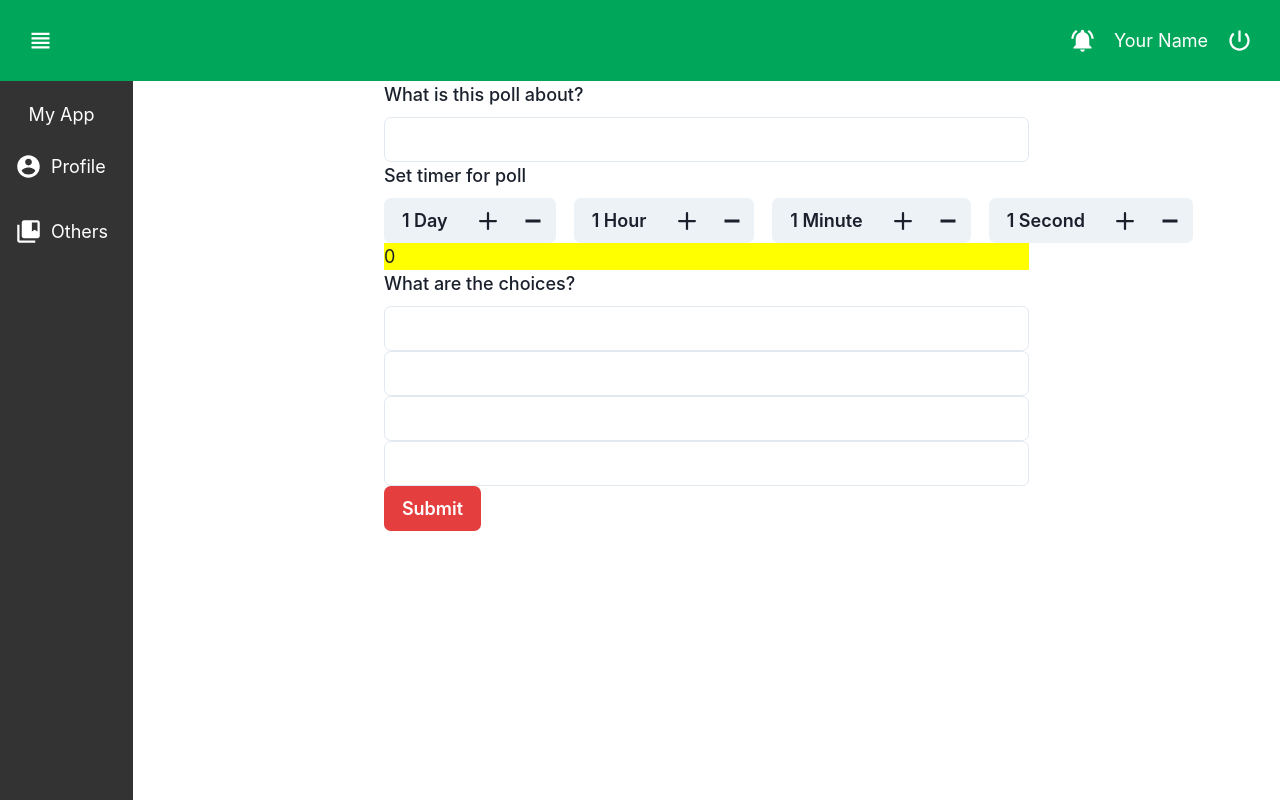
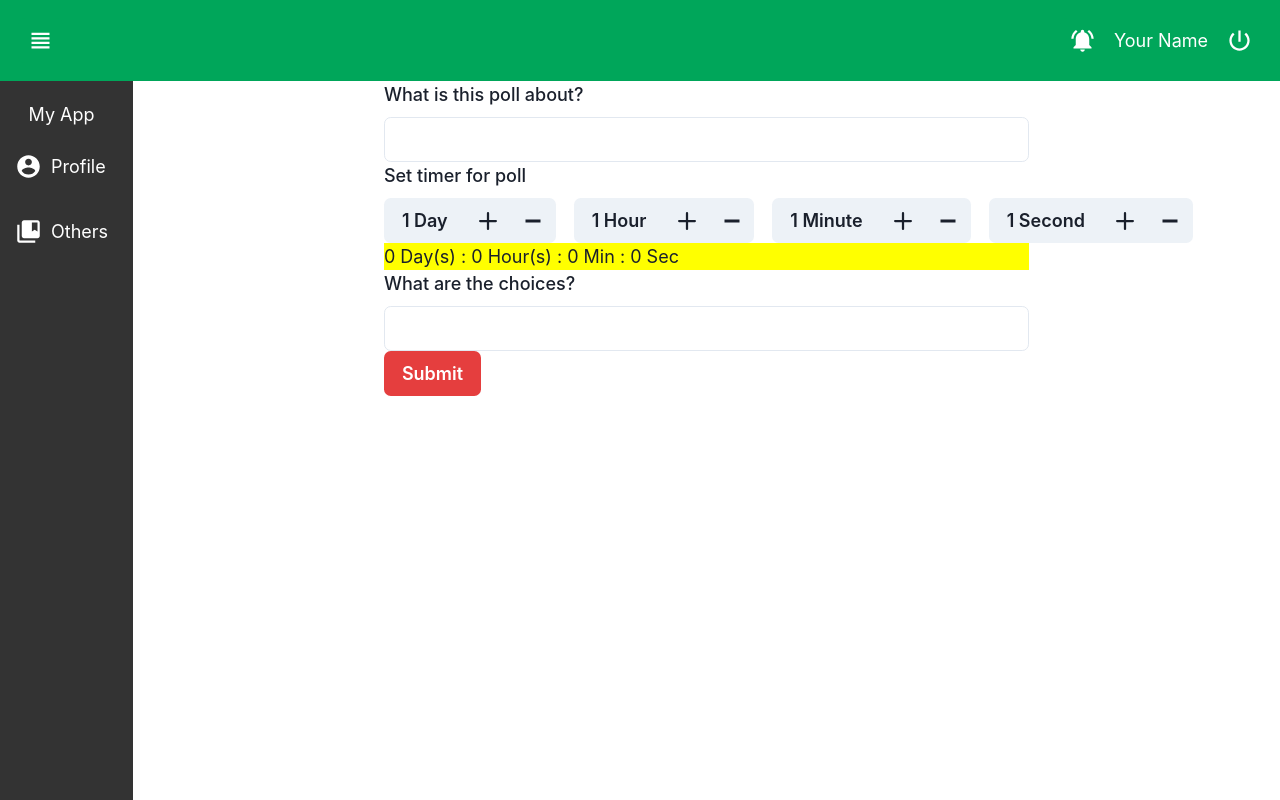
Before and after one commit to GrammerhubTeam/goat-vote, a Next.js app in the folder ui/: page /create in a window 1280 px wide. Built offline with nearby package versions, Linux system fonts and the light colour scheme.

Commit message:
add TimerDisplay, add input functionality
Co-authored-by: hcmlopes <hcmlopes@users.noreply.github.com>
Co-authored-by: maxinemull <maxinemull@users.noreply.github.com>
Co-authored-by: Adrian Marquis <schism578@users.noreply.github.com>

```diff
--- /dev/null
+++ b/ui/components/TimeDisplay.tsx
@@ -0,0 +1,15 @@
+import React from 'react'
+
+function TimeDisplay({ milliseconds }) {
+  const days = Math.floor(milliseconds / (1000 * 60 * 60 * 24))
+  const hours = Math.floor(milliseconds / (1000 * 60 * 60)) % 24
+  const minutes = Math.floor(milliseconds / (1000 * 60)) % 60
+  const seconds = (milliseconds / 1000) % 60
+  return (
+    <div>
+      {days} Day(s) : {hours} Hour(s) : {minutes} Min : {seconds} Sec
+    </div>
+  )
+}
+
+export default TimeDisplay
--- a/ui/pages/create.tsx
+++ b/ui/pages/create.tsx
@@ -1,4 +1,6 @@
 import { useState } from 'react'
+import TimeDisplay from '../components/TimeDisplay'
+
 import {
   Heading,
   Stack,
@@ -15,7 +17,7 @@ import { AddIcon, MinusIcon } from '@chakra-ui/icons'
 
 export default function Create() {
   const [timerLength, setTimerLength] = useState(0)
-  const [pollChoices, setPollChoices] = useState([])
+  const [choices, setChoices] = useState([])
 
   // Handle timer
   const handleTimerInput = (amount) => {
@@ -23,6 +25,14 @@ export default function Create() {
       setTimerLength(0)
     } else {
       setTimerLength(timerLength + amount)
+    }
+  }
+
+  //Handle input choice
+  const handleChoiceInput = (event) => {
+    if (event.key === 'Enter') {
+      setChoices([...choices, event.target.value])
+      event.target.value = ''
     }
   }
 
@@ -72,16 +82,18 @@ export default function Create() {
             <IconButton aria-label='Subtract seconds' onClick={() => handleTimerInput(-1000)} icon={<MinusIcon />} />
           </ButtonGroup>
         </Stack>
-        <Box bg='yellow'>{timerLength / 1000}</Box>
-        {/* ADD a timer display */}
+        <Box bg='yellow'>
+          <TimeDisplay milliseconds={timerLength} />
+        </Box>
         <FormControl id='choices'>
-          {/* How do we add choices dynamically? */}
-
           <FormLabel>What are the choices?</FormLabel>
-          <Input type='text' />
-          <Input type='text' />
-          <Input type='text' />
-          <Input type='text' />
+          <Input type='text' onKeyDown={handleChoiceInput} />
+          <ol>
+            {choices.map((choice, index) => (
+              <li key={index}>{choice}</li>
+            ))}
+          </ol>
+          {/* Add remove functionality to choices */}
         </FormControl>
 
         <Button colorScheme='red'>Submit</Button>
```
